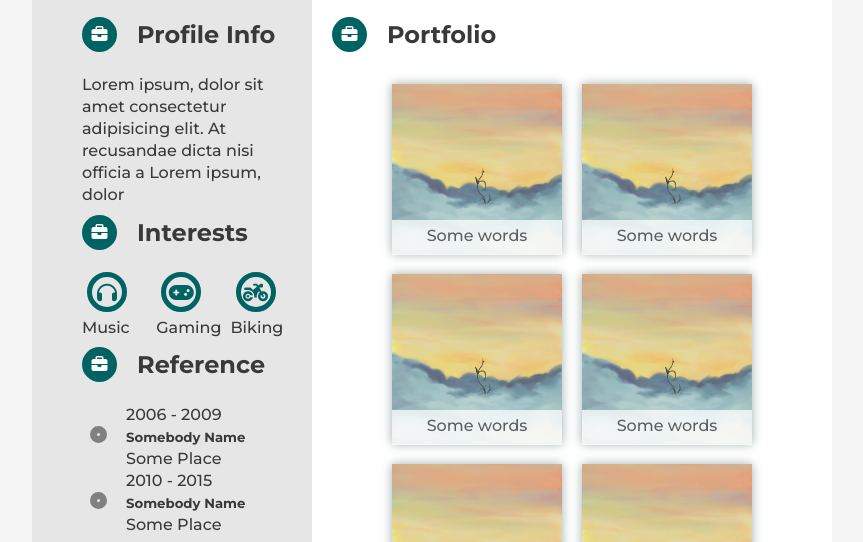
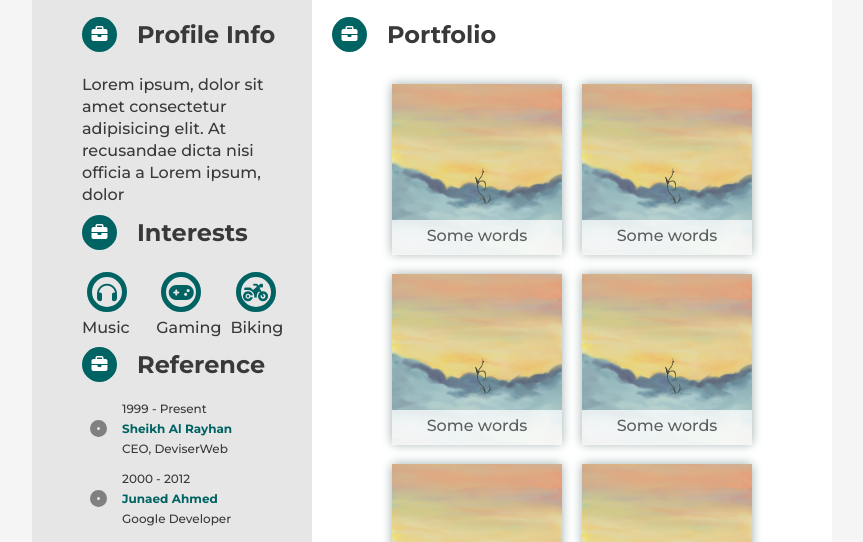
Before and after one commit to BetaBart/css-recipes, a plain HTML site: page index.html in a window 1280 px wide. Shown: the part 253-795 px from the top of the page, without its empty margins (208-1071 px from the left). Drawn offline with Linux system fonts and the light colour scheme.

Commit message:
docs: update cv

```diff
--- a/css/style.css
+++ b/css/style.css
@@ -174,19 +174,30 @@ figcaption{
 .profile_data li{
     position: relative;
     margin: 0;
-    padding-left: 24px;
+    margin-bottom: 10px;
+    padding-left: 20px;
+    font-size: 12px;
+    line-height: 10px;
 }
 
-.joined_element:before{
+.joined_list ul{
+    padding-bottom: 10px;
+}
+
+.bullet-name::before{
     content: "";
     position: absolute;
-    top: 22px;
+    top: -4px;
     left: -12px;
     height: 3px;
     width: 3px;
     background: rgb(230, 230, 230);
     border-radius: 50%;
     border: 7px solid gray;
+}
+
+.bullet-name{
+    color: #006363;
 }
 
 .image{
--- a/index.html
+++ b/index.html
@@ -11,7 +11,7 @@
 <body>
     <header>
         <section class="photo">
-            <img src="img/Tropicalia.jpg" alt="cv pic" width="100px" height="100px">
+            <img src="img/Tropicalia.jpg" alt="cv pic" width="100" height="100">
         </section>
         <section class="info">
             <h1>Andrew Smith</h1>
@@ -80,20 +80,16 @@
             </section>
             <section class="profile_data">
                 <ul class="joined_list">
-                    <li class="joined_info">
-                        <div>
-                            <p>2006 - 2009</p>
-                            <h5 class="joined_element">Somebody Name</h5>
-                            <p>Some Place</p>
-                        </div>
-                    </li>
-                    <li class="joined_info">
-                        <div>
-                            <p>2010 - 2015</p>
-                            <h5 class="joined_element">Somebody Name</h5>
-                            <p>Some Place</p>
-                        </div>
-                    </li>
+                    <ul>
+                        <li class="bullet-line">1999 - Present</li>
+                        <li class="bullet-name"><strong>Sheikh Al Rayhan</strong></li>
+                        <li>CEO, DeviserWeb</li>
+                    </ul>
+                    <ul>
+                        <li class="bullet-line">2000 - 2012</li>
+                        <li class="bullet-name"><strong>Junaed Ahmed</strong></li>
+                        <li>Google Developer</li>
+                    </ul>
                 </ul>
             </section>
 
```
